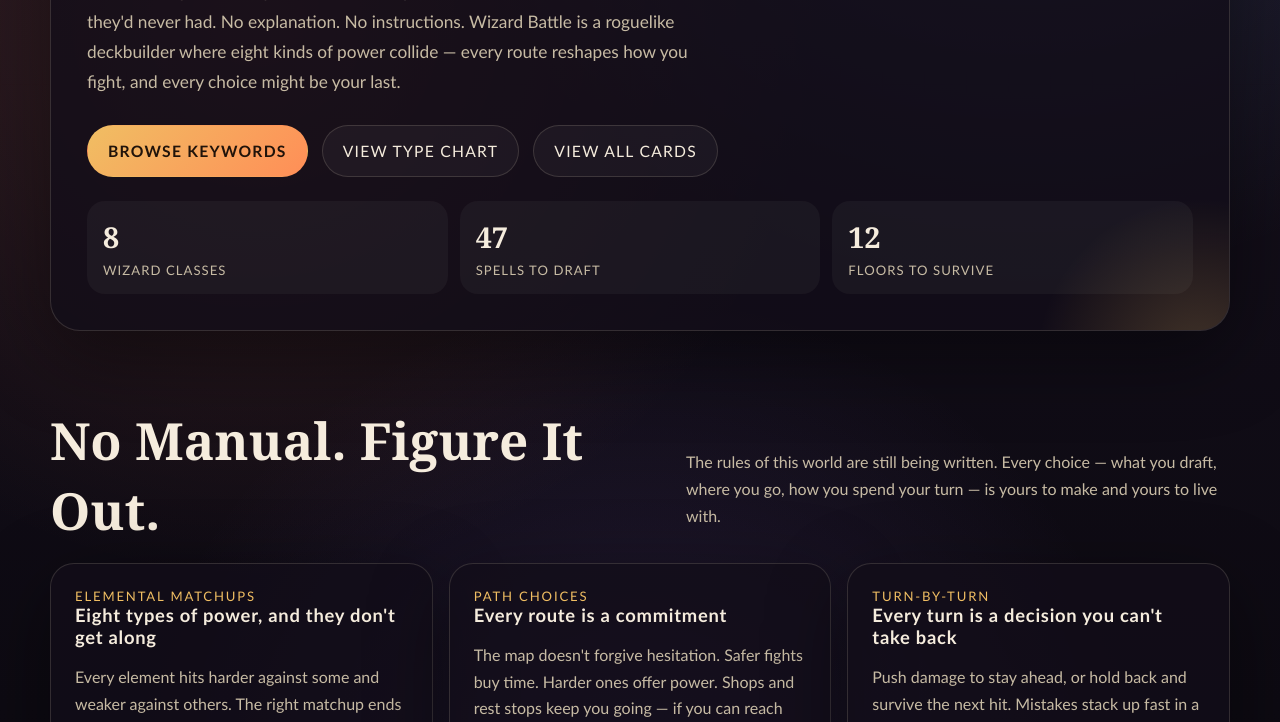
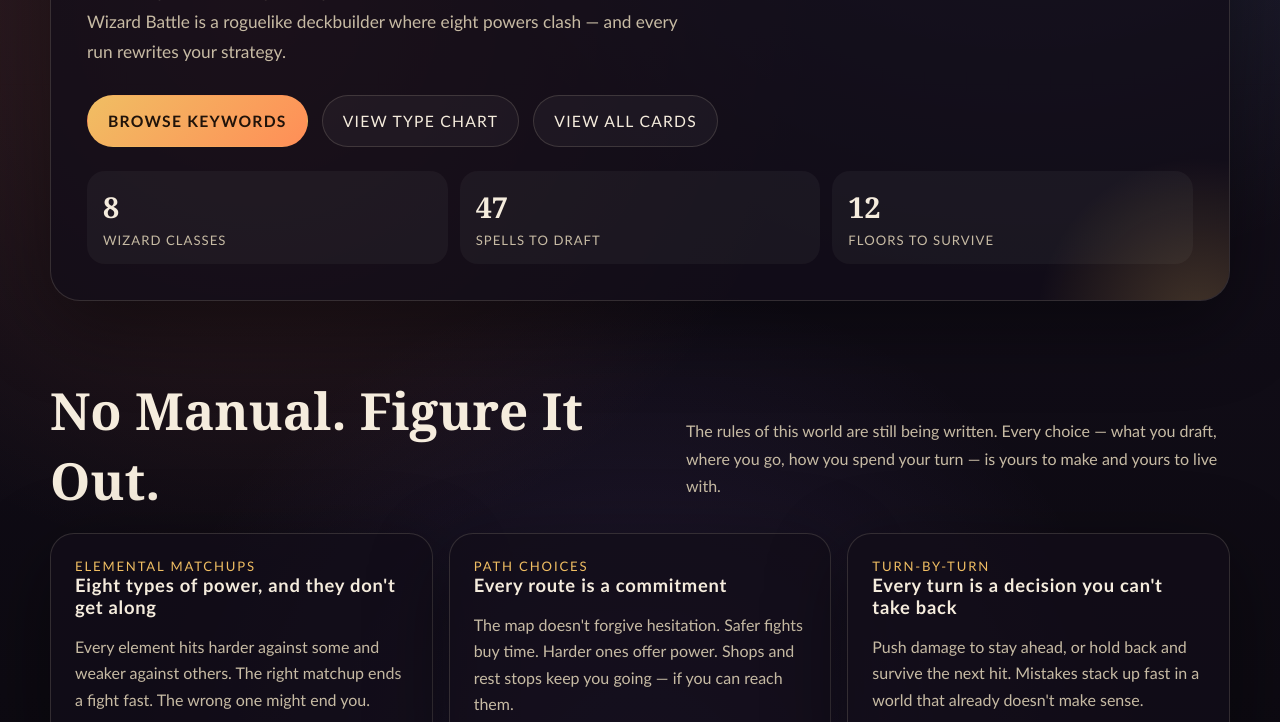
Before and after one commit to McBoop69420/jaredluyster.com, a plain HTML site: page index.html in a window 1280 px wide. Shown: the part 378-1100 px from the top of the page. Drawn offline with Linux system fonts and the light colour scheme.

Commit message:
Add files via upload

```diff
--- a/index.html
+++ b/index.html
@@ -603,7 +603,7 @@
                 <div class="hero-copy reveal">
                     <div class="eyebrow">Nobody asked for this. Nobody knows why.</div>
                     <h1>Wizard Battle</h1>
-                    <p class="lead">One morning, technology stopped working and everyone woke up with powers they'd never had. No explanation. No instructions. Wizard Battle is a roguelike deckbuilder where eight kinds of power collide — every route reshapes how you fight, and every choice might be your last.</p>
+                    <p class="lead">Technology died overnight. Magic replaced it. No instructions. No safety net. Wizard Battle is a roguelike deckbuilder where eight powers clash — and every run rewrites your strategy.</p>
                     <div class="cta-row">
                         <a class="button button-primary" href="keywords.html">Browse Keywords</a>
                         <a class="button button-secondary" href="type-chart.html">View Type Chart</a>
```
